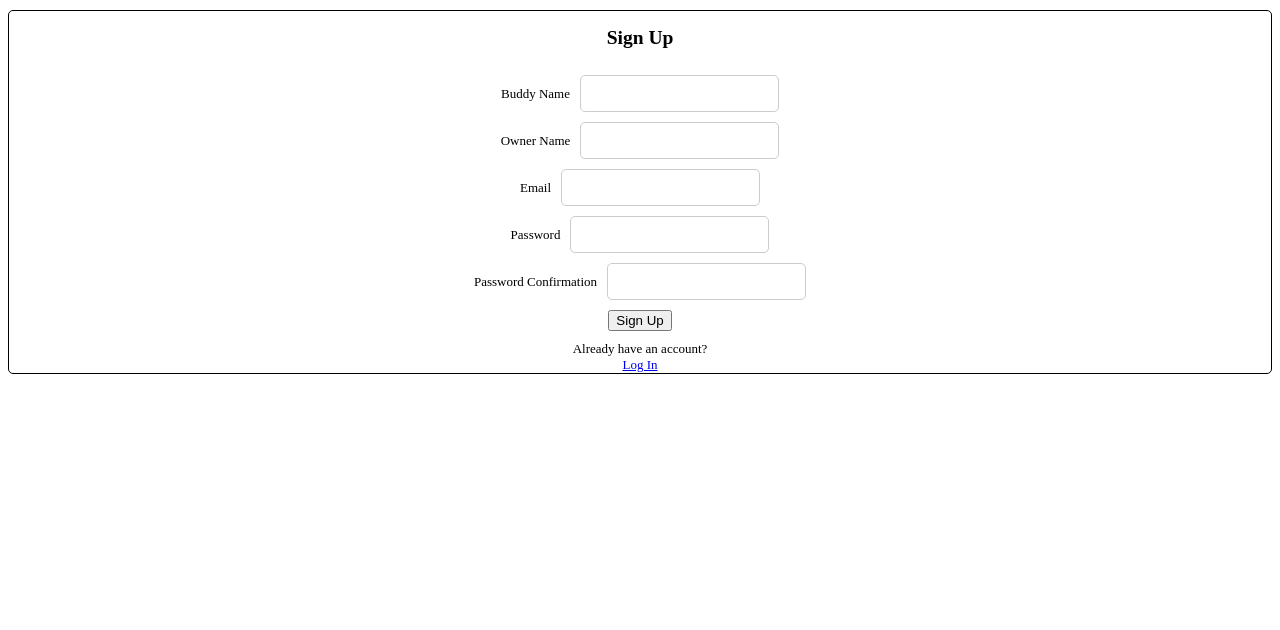
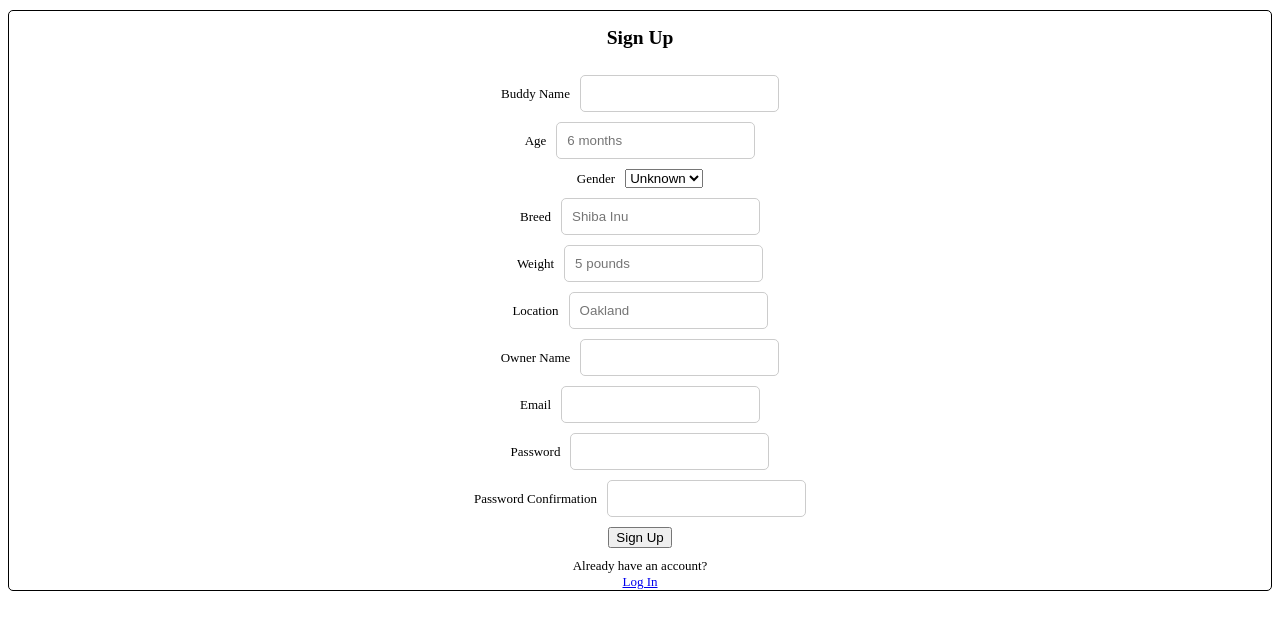
Before and after one commit to rezahedi/HighPaws-Buddies, a React (Vite) app: page /signup in a window 1280 px wide. Shown: the top 630 px of the page. Built offline with nearby package versions, Linux system fonts and the light colour scheme; no server answers.

Commit message:
auth working with profile collection

```diff
--- a/src/pages/auth/signup.tsx
+++ b/src/pages/auth/signup.tsx
@@ -5,10 +5,16 @@ import { db } from "@/firebase"
 import { setDoc, doc } from "firebase/firestore"
 import { AuthError, /*AuthErrorCodes*/ } from "firebase/auth"
 import '@/styles/auth/signup.css'
+import { newProfileProp } from "@/types/firestore"
 
 export default function Signup() {
   const ownerNameRef = useRef<HTMLInputElement | null>(null)
   const buddyNameRef = useRef<HTMLInputElement | null>(null)
+  const ageRef = useRef<HTMLInputElement | null>(null)
+  const genderRef = useRef<HTMLSelectElement | null>(null)
+  const breedRef = useRef<HTMLInputElement | null>(null)
+  const weightRef = useRef<HTMLInputElement | null>(null)
+  const locationRef = useRef<HTMLInputElement | null>(null)
 	const emailRef = useRef<HTMLInputElement | null>(null)
 	const passwordRef = useRef<HTMLInputElement | null>(null)
 	const passwordConfirmRef = useRef<HTMLInputElement | null>(null)
@@ -19,7 +25,8 @@ export default function Signup() {
 
 	async function handleSubmit(e: React.FormEvent<HTMLFormElement>) {
 		e.preventDefault()
-    if(!emailRef.current || !passwordRef.current || !passwordConfirmRef.current || !ownerNameRef.current || !buddyNameRef.current) return;
+    if(!emailRef.current || !passwordRef.current || !passwordConfirmRef.current || !ownerNameRef.current || !buddyNameRef.current
+      || !genderRef.current || !ageRef.current || !breedRef.current || !weightRef.current || !locationRef.current) return;
 
 		if (passwordRef.current.value !== passwordConfirmRef.current.value) {
 			return setError("Passwords do not match")
@@ -28,15 +35,35 @@ export default function Signup() {
 		try {
 			setError("")
 			setLoading(true)
-			const user = await signup(emailRef.current.value, passwordRef.current.value, ownerNameRef.current.value)
-			await setDoc(doc(db, "users", user.uid), {
-				name: ownerNameRef.current.value,
-        buddy: buddyNameRef.current.value,
-				authProvider: "local",
-				email: user.email,
-				rule:'new'
-			});
-			navigate("/")
+      const profile: newProfileProp = {
+        name: buddyNameRef.current.value,
+        owner: ownerNameRef.current.value,
+        avatars: {
+          buddy: `https://fakeimg.pl/400x400/282828/?text=${buddyNameRef.current.value}`,
+          owner: ''
+        },
+        gender: genderRef.current.value,
+        age: ageRef.current.value,
+        breed: breedRef.current.value,
+        weight: weightRef.current.value,
+        location: locationRef.current.value,
+        characteristics: [],
+        stats: {
+          followers: 0,
+          following: 0,
+          posts: 0
+        },
+        public: false,
+      }
+			const user = await signup(emailRef.current.value, passwordRef.current.value, profile)
+			// await setDoc(doc(db, "users", user.uid), {
+			// 	name: ownerNameRef.current.value,
+      //   buddy: buddyNameRef.current.value,
+			// 	authProvider: "local",
+			// 	email: user.email,
+			// 	rule:'new'
+			// });
+			navigate(`/${user.uid}`)
 
 
 } catch (e) {
@@ -57,6 +84,30 @@ setLoading(false);
       <label>
         Buddy Name
         <input type="text" ref={buddyNameRef} />
+      </label>
+      <label>
+        Age
+        <input type="text" placeholder="6 months" ref={ageRef} />
+      </label>
+      <label>
+        Gender
+        <select ref={genderRef}>
+          <option value='Unknown'>Unknown</option>
+          <option value='male'>Male</option>
+          <option value='Female'>Female</option>
+        </select>
+      </label>
+      <label>
+        Breed
+        <input type="text" placeholder="Shiba Inu" ref={breedRef} />
+      </label>
+      <label>
+        Weight
+        <input type="text" placeholder="5 pounds" ref={weightRef} />
+      </label>
+      <label>
+        Location
+        <input type="text" placeholder="Oakland" ref={locationRef} />
       </label>
       <label>
         Owner Name
--- a/src/providers/auth.tsx
+++ b/src/providers/auth.tsx
@@ -1,15 +1,18 @@
 import { useState, useEffect, useContext, createContext } from "react"
-import { auth } from "@/firebase"
+import { auth, db } from "@/firebase"
 import {
   User, createUserWithEmailAndPassword, sendPasswordResetEmail, signInWithEmailAndPassword, signOut, updateProfile
 } from "firebase/auth"
+import { doc, getDoc, setDoc } from "firebase/firestore"
+import { returnProfileProp, profileProp, newProfileProp } from "@/types/firestore"
 
 const AuthContext = createContext(
   {} as {
-    user: User | null
+    authUser: User | null
+    profile: profileProp | null
     loading: boolean
     error: string | null
-    signup: (email: string, password: string, name: string) => Promise<User>
+    signup: (email: string, password: string, profile: newProfileProp) => Promise<User>
     login: (email: string, password: string) => Promise<User>
     logout: () => Promise<void>
     resetPassword: (email: string) => Promise<void>
@@ -23,18 +26,28 @@ export function useAuth()
 
 export default function AuthProvider({children}: {children: React.ReactNode})
 {
-	const [user, setUser] = useState<User | null>(null)
+  console.log('auth.currentUser:', auth.currentUser)
+	const [authUser, setAuthUser] = useState<User | null>(null)
+  const [profile, setProfile] = useState<profileProp | null>(null)
 	const [loading, setLoading] = useState<boolean>(true)
   // TODO: Should I handle errors here? or in auth pages /src/pages/auth/*
   const [error, setError] = useState<string | null>(null)
 
-  async function signup(email: string, password: string, name: string) {
-    const res = await createUserWithEmailAndPassword(auth, email, password);
+  async function signup(email: string, password: string, profile: newProfileProp) {
+    const userCredential = await createUserWithEmailAndPassword(auth, email, password)
+    // TODO: Using .then() to handle create profile document promise
+    // TODO: Error catch!
+    // Create profile document
+    const profileRef = doc(db, 'profiles', userCredential.user.uid)
+    profile.owner = userCredential.user.displayName || ''
+    profile.avatars.owner = userCredential.user.photoURL || `https://fakeimg.pl/400x400/282828/?text=${profile.owner}`
+    await setDoc(profileRef, profile)
+
     // if (auth.currentUser) {
     //   await updateProfile(auth.currentUser, { displayName: name });
     // }
-    await updateProfile(res.user, { displayName: name });
-    return res.user;
+    // await updateProfile(userCredential.user, { displayName: name });
+    return userCredential.user;
   }
 
   async function login(email: string, password: string) {
@@ -55,8 +68,26 @@ export default function AuthProvider({children}: {children: React.ReactNode})
 	}
 
   useEffect(() => {
-		const unsubscribe = auth.onAuthStateChanged(user => {
-			setUser(user)
+		const unsubscribe = auth.onAuthStateChanged(async user => {
+
+      // User is signed in
+      if ( user) {
+        // Get user profile
+        const profileRef = doc(db, 'profiles', user.uid)
+        const profileSnap = await getDoc(profileRef)
+        if ( profileSnap.exists() ) {
+          setProfile( returnProfileProp(profileSnap) )
+          setAuthUser(user)
+        } else {
+          setError("No such Profile!")
+        }
+
+      // User is signed out
+      } else {
+        setAuthUser(null)
+        setProfile(null)
+      }
+
 			setLoading(false)
 		})
 
@@ -64,7 +95,8 @@ export default function AuthProvider({children}: {children: React.ReactNode})
 	}, [])
 
   const value = {
-    user,
+    authUser,
+    profile,
     loading,
     error,
     signup,
```
